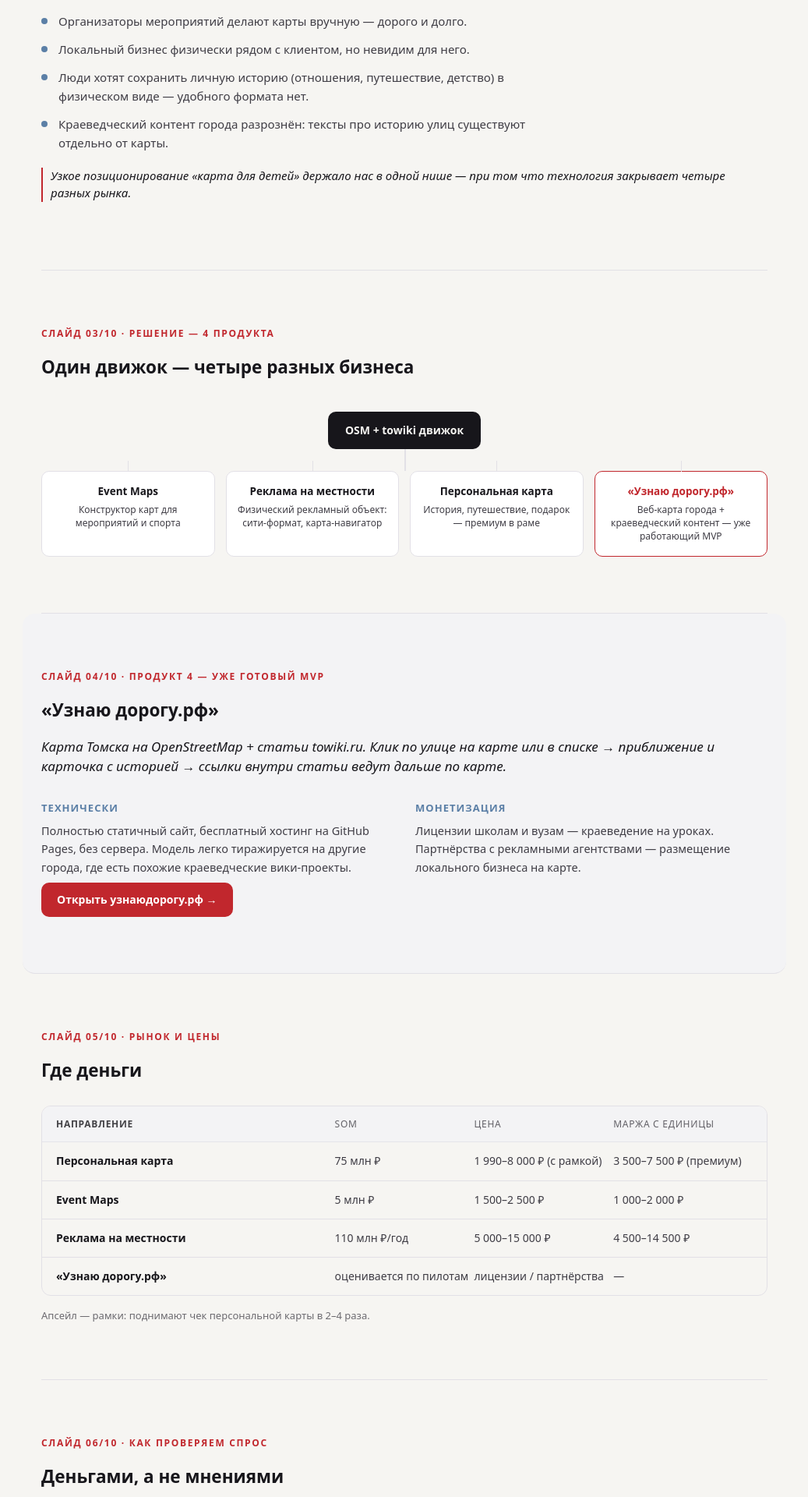
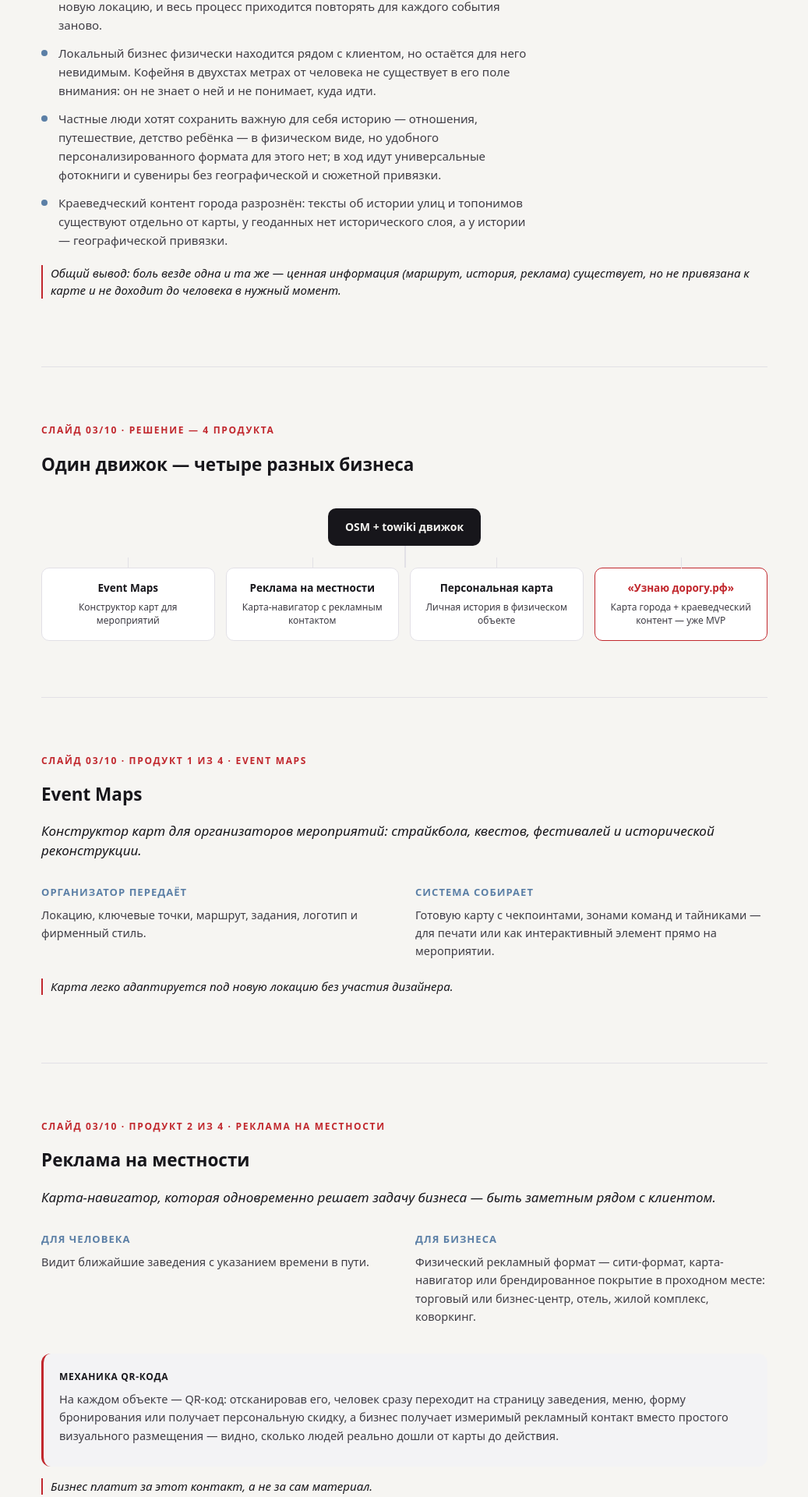
Before and after one commit to Zave001/Doroga, a React (Vite) app: page / in a window 1280 px wide. Shown: the part 817-2737 px from the top of the page at 78% size, without its empty margins (121-1158 px from the left). Built offline with nearby package versions, Linux system fonts and the light colour scheme.

Commit message:
Expand solution slide into 4 dedicated per-product functionality pages

```diff
--- a/src/Landing.tsx
+++ b/src/Landing.tsx
@@ -38,6 +38,14 @@
   );
 }
 
+function ProductTag({ i, title }: { i: number; title: string }) {
+  return (
+    <p className="eyebrow">
+      Слайд 03/10 · Продукт {i} из 4 · {title}
+    </p>
+  );
+}
+
 const PRICING_ROWS = [
   {
     name: 'Персональная карта',
@@ -65,11 +73,13 @@
   },
 ];
 
+const SCENARIOS = ['История отношений', 'Путешествие', 'Детство ребёнка', 'Корпоративная география'];
+
 const TEAM = [
   'Грищенко Сергей',
   'Карев Степан',
   'Кузнецов Алексей',
-  'Маслеников Юрий',
+  'Масленников Юрий',
   'Суханов Артём',
   'Тарасенко Галина',
   'Абдурахипов Роман',
@@ -93,14 +103,13 @@
       <main>
         {/* Слайд 1 — Титульный */}
         <section className="hero">
-          <p className="eyebrow">Команда «Колобок» · слайд 01/10</p>
-          <h1>
-            «Знаю дорогу» — от карты для детей
-            <br />к 4 продуктовым направлениям
-          </h1>
+          <p className="eyebrow">Команда «Колобок» · проект «Знаю дорогу»</p>
+          <h1>От карты для детей к новым продуктовым нишам</h1>
           <p className="hero__lede">
-            Кейс №3: поиск новых ниш и проверка спроса для сервиса персонализированных карт.
-            Один работающий движок — четыре разных рынка.
+            Технология персонализированных карт изначально позиционировалась узко — как
+            «карта для детей», и это ограничивало рост продукта. Цель работы — найти новые
+            жизнеспособные ниши для этой технологии и получить первые подтверждённые данные
+            о спросе, чтобы решить, какой сегмент масштабировать дальше.
           </p>
           <div className="hero__actions">
             <a className="btn btn--primary" href={TOOL_URL}>
@@ -112,29 +121,42 @@
           </div>
         </section>
 
-        {/* Слайд 2 — Проблема */}
+        {/* Слайд 2 — Боль */}
         <section className="problem reveal" id="problem">
-          <SlideTag n={2} title="Проблема" />
+          <SlideTag n={2} title="Боль" />
           <h2>Технология шире, чем ниша, в которую мы её загнали</h2>
           <ul className="problem__list">
-            <li>Организаторы мероприятий делают карты вручную — дорого и долго.</li>
-            <li>Локальный бизнес физически рядом с клиентом, но невидим для него.</li>
             <li>
-              Люди хотят сохранить личную историю (отношения, путешествие, детство) в
-              физическом виде — удобного формата нет.
+              Организаторы мероприятий — страйкбола, квестов, фестивалей, реконструкции —
+              сейчас делают карты вручную. Нужен дизайнер, карта плохо адаптируется под
+              новую локацию, и весь процесс приходится повторять для каждого события
+              заново.
             </li>
             <li>
-              Краеведческий контент города разрознён: тексты про историю улиц существуют
-              отдельно от карты.
+              Локальный бизнес физически находится рядом с клиентом, но остаётся для него
+              невидимым. Кофейня в двухстах метрах от человека не существует в его поле
+              внимания: он не знает о ней и не понимает, куда идти.
+            </li>
+            <li>
+              Частные люди хотят сохранить важную для себя историю — отношения,
+              путешествие, детство ребёнка — в физическом виде, но удобного
+              персонализированного формата для этого нет; в ход идут универсальные
+              фотокниги и сувениры без географической и сюжетной привязки.
+            </li>
+            <li>
+              Краеведческий контент города разрознён: тексты об истории улиц и топонимов
+              существуют отдельно от карты, у геоданных нет исторического слоя, а у истории
+              — географической привязки.
             </li>
           </ul>
           <p className="callout-quote">
-            Узкое позиционирование «карта для детей» держало нас в одной нише — при том
-            что технология закрывает четыре разных рынка.
+            Общий вывод: боль везде одна и та же — ценная информация (маршрут, история,
+            реклама) существует, но не привязана к карте и не доходит до человека в нужный
+            момент.
           </p>
         </section>
 
-        {/* Слайд 3 — Решение: 4 продукта */}
+        {/* Слайд 3 — Решение: 4 продукта, каждый — на своей странице */}
         <section className="divergence reveal" id="solution">
           <SlideTag n={3} title="Решение — 4 продукта" />
           <h2>Один движок — четыре разных бизнеса</h2>
@@ -145,50 +167,170 @@
             <div className="fork__branches">
               <div className="fork__branch">
                 <strong>Event Maps</strong>
-                <span>Конструктор карт для мероприятий и спорта</span>
+                <span>Конструктор карт для мероприятий</span>
               </div>
               <div className="fork__branch">
                 <strong>Реклама на местности</strong>
-                <span>Физический рекламный объект: сити-формат, карта-навигатор</span>
+                <span>Карта-навигатор с рекламным контактом</span>
               </div>
               <div className="fork__branch">
                 <strong>Персональная карта</strong>
-                <span>История, путешествие, подарок — премиум в раме</span>
+                <span>Личная история в физическом объекте</span>
               </div>
               <div className="fork__branch fork__branch--live">
                 <strong>«Узнаю дорогу.рф»</strong>
-                <span>Веб-карта города + краеведческий контент — уже работающий MVP</span>
+                <span>Карта города + краеведческий контент — уже MVP</span>
               </div>
             </div>
           </div>
         </section>
 
-        {/* Слайд 4 — Продукт 4: уже готовый MVP */}
-        <section className="concept concept--live reveal" id="product4">
-          <SlideTag n={4} title="Продукт 4 — уже готовый MVP" />
-          <h2>«Узнаю дорогу.рф»</h2>
+        {/* Слайд 3, страница 1 — Event Maps */}
+        <section className="concept reveal" id="product-eventmaps">
+          <ProductTag i={1} title="Event Maps" />
+          <h2>Event Maps</h2>
           <p className="concept__thesis">
-            Карта Томска на OpenStreetMap + статьи towiki.ru. Клик по улице на карте или в
-            списке → приближение и карточка с историей → ссылки внутри статьи ведут дальше
-            по карте.
+            Конструктор карт для организаторов мероприятий: страйкбола, квестов, фестивалей
+            и исторической реконструкции.
           </p>
           <div className="concept__body concept__body--two">
             <div className="concept__col">
-              <h3>Технически</h3>
+              <h3>Организатор передаёт</h3>
+              <p>Локацию, ключевые точки, маршрут, задания, логотип и фирменный стиль.</p>
+            </div>
+            <div className="concept__col">
+              <h3>Система собирает</h3>
               <p>
-                Полностью статичный сайт, бесплатный хостинг на GitHub Pages, без сервера.
-                Модель легко тиражируется на другие города, где есть похожие краеведческие
-                вики-проекты.
+                Готовую карту с чекпоинтами, зонами команд и тайниками — для печати или как
+                интерактивный элемент прямо на мероприятии.
+              </p>
+            </div>
+          </div>
+          <p className="callout-quote">
+            Карта легко адаптируется под новую локацию без участия дизайнера.
+          </p>
+        </section>
+
+        {/* Слайд 3, страница 2 — Реклама на местности */}
+        <section className="concept reveal" id="product-ads">
+          <ProductTag i={2} title="Реклама на местности" />
+          <h2>Реклама на местности</h2>
+          <p className="concept__thesis">
+            Карта-навигатор, которая одновременно решает задачу бизнеса — быть заметным
+            рядом с клиентом.
+          </p>
+          <div className="concept__body concept__body--two">
+            <div className="concept__col">
+              <h3>Для человека</h3>
+              <p>Видит ближайшие заведения с указанием времени в пути.</p>
+            </div>
+            <div className="concept__col">
+              <h3>Для бизнеса</h3>
+              <p>
+                Физический рекламный формат — сити-формат, карта-навигатор или
+                брендированное покрытие в проходном месте: торговый или бизнес-центр,
+                отель, жилой комплекс, коворкинг.
+              </p>
+            </div>
+          </div>
+          <div className="callout-box">
+            <p className="callout-box__label">Механика QR-кода</p>
+            <p>
+              На каждом объекте — QR-код: отсканировав его, человек сразу переходит на
+              страницу заведения, меню, форму бронирования или получает персональную
+              скидку, а бизнес получает измеримый рекламный контакт вместо простого
+              визуального размещения — видно, сколько людей реально дошли от карты до
+              действия.
+            </p>
+          </div>
+          <p className="callout-quote">Бизнес платит за этот контакт, а не за сам материал.</p>
+        </section>
+
+        {/* Слайд 3, страница 3 — Персональная карта */}
+        <section className="concept reveal" id="product-personal">
+          <ProductTag i={3} title="Персональная карта" />
+          <h2>Персональная карта</h2>
+          <p className="concept__thesis">
+            Сервис для частных клиентов, которые хотят сохранить личную историю в
+            физическом объекте.
+          </p>
+          <ul className="callouts">
+            {SCENARIOS.map((s) => (
+              <li key={s}>{s}</li>
+            ))}
+          </ul>
+          <div className="validation__flow">
+            <span>3–10 точек: имена, даты, подписи, фото</span>
+            <span aria-hidden="true">→</span>
+            <span>QR на цифровой альбом (опционально)</span>
+            <span aria-hidden="true">→</span>
+            <span>Макет от команды</span>
+            <span aria-hidden="true">→</span>
+            <span>Утверждение и оплата</span>
+            <span aria-hidden="true">→</span>
+            <span className="validation__kpi">Печать</span>
+          </div>
+          <p className="pricing-tag">Премиум — в раме или на подрамнике как предмет интерьера</p>
+        </section>
+
+        {/* Слайд 3, страница 4 — Узнаю дорогу.рф (функционал) */}
+        <section className="concept reveal" id="product-tool">
+          <ProductTag i={4} title="«Узнаю дорогу.рф»" />
+          <h2>«Узнаю дорогу.рф»</h2>
+          <p className="concept__thesis">
+            Веб-приложение, соединяющее интерактивную карту города на данных OpenStreetMap
+            с краеведческим контентом towiki.ru.
+          </p>
+          <div className="concept__body concept__body--two">
+            <div className="concept__col">
+              <h3>Категории объектов</h3>
+              <p>
+                Улицы, площади, переулки, набережные, микрорайоны и другие — подгружаются
+                напрямую из открытого API towiki.ru.
               </p>
             </div>
             <div className="concept__col">
-              <h3>Монетизация</h3>
+              <h3>Навигация</h3>
               <p>
-                Лицензии школам и вузам — краеведение на уроках. Партнёрства с рекламными
-                агентствами — размещение локального бизнеса на карте.
+                Клик по объекту в списке или по подсвечивающейся линии на карте приближает
+                нужный участок и открывает карточку статьи с историей, фотографиями и
+                ссылками; переход по внутренней ссылке в статье переносит на карту к
+                следующему объекту.
               </p>
             </div>
           </div>
+          <p className="callout-quote">
+            По городу можно «путешествовать» через историю его названий.
+          </p>
+        </section>
+
+        {/* Слайд 4 — Продукт 4: уже готовый MVP */}
+        <section className="concept concept--live reveal" id="product4">
+          <SlideTag n={4} title="Продукт 4 уже работает" />
+          <h2>Не только описан на слайде</h2>
+          <p className="concept__thesis">
+            Прототип «Узнаю дорогу.рф» реально собран и доступен: карта Томска на
+            OpenStreetMap связана с контентом towiki.ru, навигация по истории города через
+            клики по ссылкам внутри статей работает уже сейчас.
+          </p>
+          <p className="callout-quote">
+            Готовое доказательство того, что связка «карта плюс живой контент» технически
+            реализуема практически бесплатно — без сервера и без затрат на хостинг.
+          </p>
+          <div className="concept__body concept__body--two">
+            <div className="concept__col">
+              <h3>Школы и вузы</h3>
+              <p>Лицензии на использование карты на уроках краеведения.</p>
+            </div>
+            <div className="concept__col">
+              <h3>Рекламные агентства</h3>
+              <p>Партнёрства — размещение локального бизнеса на карте.</p>
+            </div>
+          </div>
+          <p className="market-slide__note">
+            Оба канала можно пилотировать уже сейчас, потому что продукт готов к
+            демонстрации, а не находится в разработке.
+          </p>
           <a className="btn btn--primary" href={TOOL_URL}>
             Открыть узнаюдорогу.рф →
           </a>
@@ -215,7 +357,7 @@
             ))}
           </div>
           <p className="market-slide__note">
-            Апсейл — рамки: поднимают чек персональной карты в 2–4 раза.
+            Апсейл на рамках поднимает средний чек персональной карты в 2–4 раза.
           </p>
         </section>
 
@@ -233,17 +375,17 @@
             <span className="validation__kpi">KPI: оплаченный заказ</span>
           </div>
           <p className="validation__caption">
-            Не «купили бы вы?», а что человек уже покупал — и не клики или лайки, а
-            оплаченный заказ.
+            CustDev строим на реальном поведении: что человек уже покупал, а не «купили бы
+            вы такую карту». Главный KPI — оплаченный заказ, а не клики или лайки.
           </p>
           <div className="callout-box">
-            <p className="callout-box__label">Пример нового сегмента — ролевики (LARP)</p>
+            <p className="callout-box__label">Отдельно проверили новый сегмент — ролевиков</p>
             <p>
-              5 интервью, 3 из 5 самостоятельно назвали потребность в карте (для игры или
-              на память), 2 мастера готовы закладывать её в бюджет игры.
+              Провели пять интервью, трое из пяти сами назвали потребность в карте — для
+              игры или на память, двое мастеров готовы закладывать её в бюджет мероприятия.
             </p>
             <p className="callout-box__verdict">
-              Вывод: перспективный под-сегмент внутри Event Maps и «Персональной карты» —
+              Вывод: перспективный под-сегмент внутри Event Maps и персональной карты —
               нужна выборка побольше.
             </p>
           </div>
@@ -254,9 +396,9 @@
           <SlideTag n={7} title="Результаты" />
           <h2>Что уже сделано</h2>
           <ul className="results__list">
-            <li>Работающий прототип «Узнаю дорогу.рф»: интеграция с OpenStreetMap + towiki.ru.</li>
-            <li>Проведены первые CustDev по трём гипотезам, включая новый сегмент — ролевые игры.</li>
-            <li>Собрана методология проверки спроса, готовая к масштабированию на все 4 продукта.</li>
+            <li>Есть работающий прототип «Узнаю дорогу.рф» с интеграцией OpenStreetMap и towiki.ru.</li>
+            <li>Проведены первые CustDev-интервью по трём гипотезам, включая новый сегмент ролевых игр.</li>
+            <li>Собрана методология проверки спроса, готовая к масштабированию на все четыре продукта.</li>
           </ul>
         </section>
 
@@ -267,15 +409,15 @@
           <div className="channels__grid">
             <div>
               <p className="channels__label">B2C</p>
-              <p>Соцсети, контекстная реклама, блогеры, партнёрства (фотографы, свадебные организаторы, турагентства).</p>
+              <p>Соцсети, контекстная реклама, блогеры, партнёрства с фотографами, свадебными организаторами, турагентствами.</p>
             </div>
             <div>
               <p className="channels__label">B2B</p>
-              <p>Прямые продажи локальному бизнесу и event-агентствам, ТЦ/БЦ/отели.</p>
+              <p>Прямые продажи локальному бизнесу и event-агентствам, работа с торговыми и бизнес-центрами, отелями.</p>
             </div>
             <div>
-              <p className="channels__label">B2G/B2B</p>
-              <p>Школы и вузы, рекламные агентства — для «Узнаю дорогу.рф».</p>
+              <p className="channels__label">B2G и B2B — для продукта 4</p>
+              <p>Школы, вузы и рекламные агентства.</p>
             </div>
           </div>
         </section>
@@ -296,13 +438,14 @@
           <SlideTag n={10} title="Запрос к инвесторам" />
           <h2>Инвестиции — на проверку, а не на веру</h2>
           <p>
-            Средства пойдут на CustDev по всем 4 направлениям, первые MVP-партии и
-            пилотные переговоры со школами и рекламными агентствами.
+            Инвестиции нужны на проведение CustDev по всем четырём направлениям,
+            производство первых партий MVP и пилотные переговоры со школами и рекламными
+            агентствами.
           </p>
           <a className="btn btn--primary" href={TOOL_URL}>
             Открыть узнаюдорогу.рф →
           </a>
-          <p className="cta__thanks">Спасибо за внимание! Готовы ответить на вопросы.</p>
+          <p className="cta__thanks">Спасибо за внимание — готовы ответить на вопросы.</p>
         </section>
       </main>
 
```
